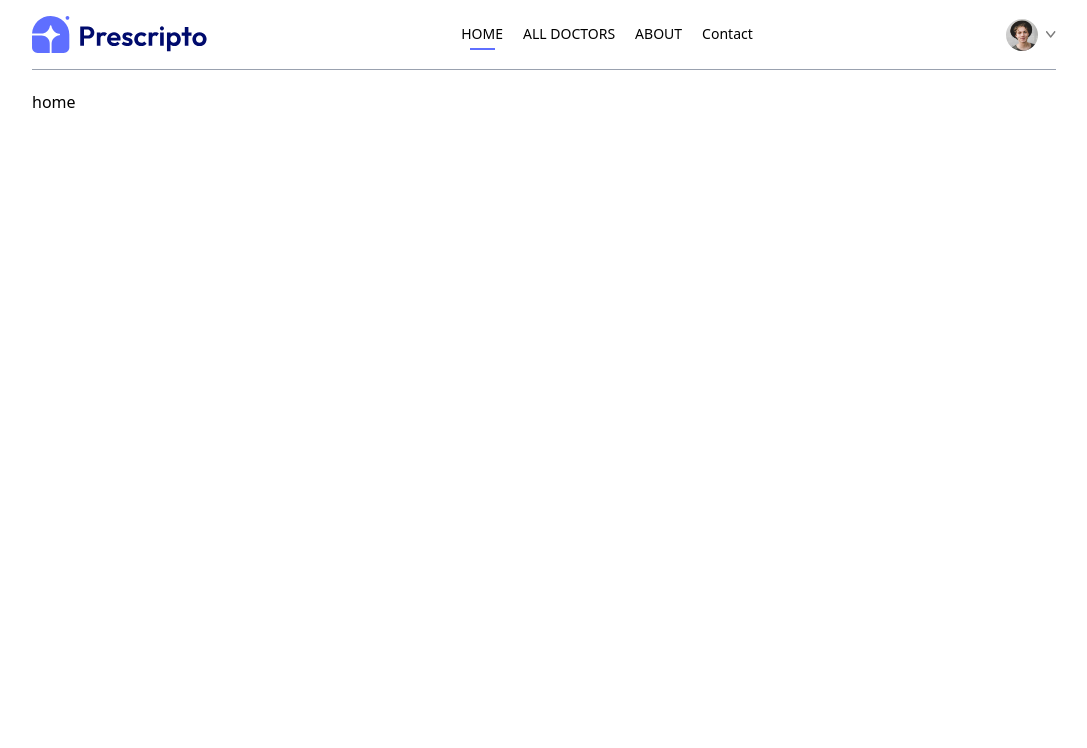
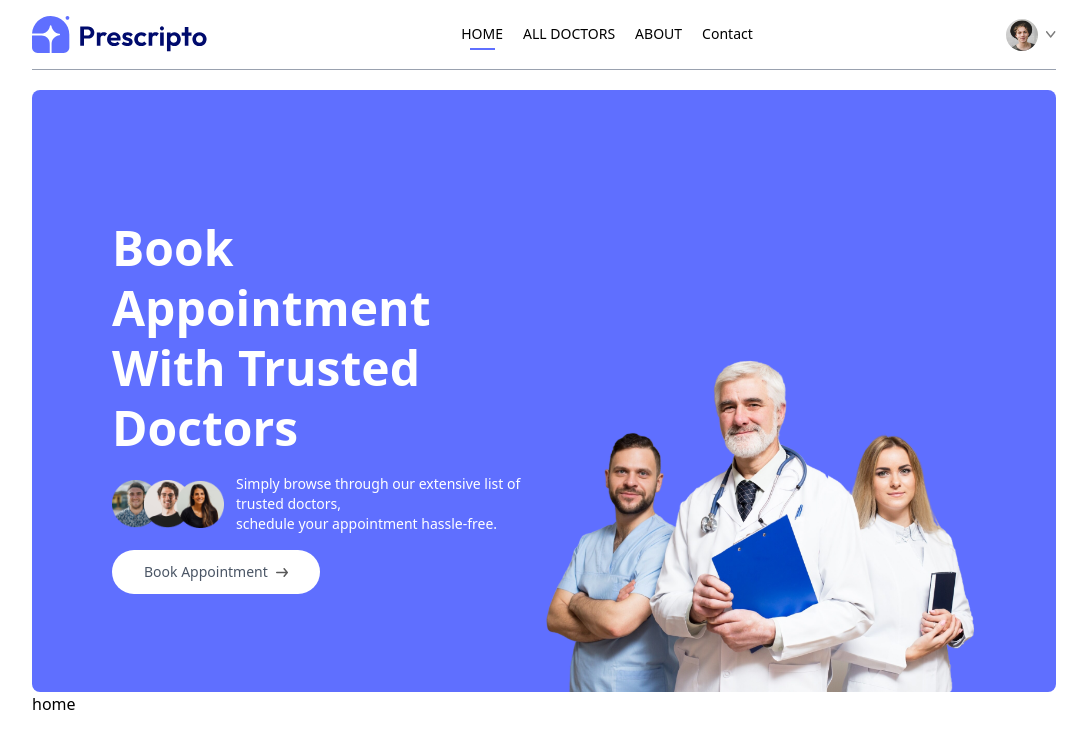
Before and after one commit to meh5REeen/Perscriptio, a React (Vite) app in the folder frontend/: page / in a window 1280 px wide. Shown: the top 748 px of the page, without its empty margins (96-1183 px from the left). Built offline with nearby package versions, Linux system fonts and the light colour scheme; the HTML template or start-up script is replaced by a standard one.

Commit message:
header Done

```diff
--- /dev/null
+++ b/frontend/src/Components/Header.jsx
@@ -0,0 +1,38 @@
+import React from 'react'
+import {assets} from '../assets/assets_frontend/assets.js'
+const Header = () => {
+  return (
+    <div className='flex flex-col md:flex-row flex-wrap bg-[#5f6FFF] rounded-lg px-6 md:px-10 lg:px-20'>
+      {/* ---------LeftSide-------- */}
+      <div className='md:w-1/2 flex flex-col items-start justify-center gap-4 py-10 m-auto md:py-[10vw] md:mb-[-30px]'>
+          <p className='text-3xl md:text-4xl lg:text-5xl text-white font-semibold leading-tight md:leading-tight lg-leading-tight '>Book Appointment <br/>
+          With Trusted Doctors</p>
+          <div
+            className='flex flex-col md:flex-row items-center gap-3 text-white text-sm font-light'
+          >
+            <img
+            className='w-28'
+             src={assets.group_profiles} alt = "Group Profiles"/>
+            <p>Simply browse through our extensive list of trusted doctors,<br className='hidden sm:block'/>
+            schedule your appointment hassle-free.
+            </p>
+          </div>
+          <a  className='flex items-center gap-2 bg-white px-8 py-3 rounded-full text-gray-600 text-sm m-auto md:m-0 hover:scale-105 transition-all duration-300 '
+
+          href='#speciality'>Book Appointment
+            <img className="w-3"
+            src={assets.arrow_icon}/>
+          </a>
+      </div>
+
+      {/* -----------Right Side -------------*/}
+
+      <div className='md:w-1/2 relative '>
+          <img  className='w-full md:absolute bottom-0 h-auto rounded-lg'
+           src={assets.header_img} alt = " "/>
+      </div>
+    </div>
+  )
+}
+
+export default Header
--- a/frontend/src/index.css
+++ b/frontend/src/index.css
@@ -2,3 +2,6 @@
 .active hr{
     @apply block;
 }
+:root {
+  --primary: #5f6FFF;
+}
--- a/frontend/src/pages/Home.jsx
+++ b/frontend/src/pages/Home.jsx
@@ -1,8 +1,10 @@
 import React from 'react'
+import Header from '../Components/Header'
 
 export default function Home() {
   return (
     <div>
+      <Header/>
       home
     </div>
   )
```
